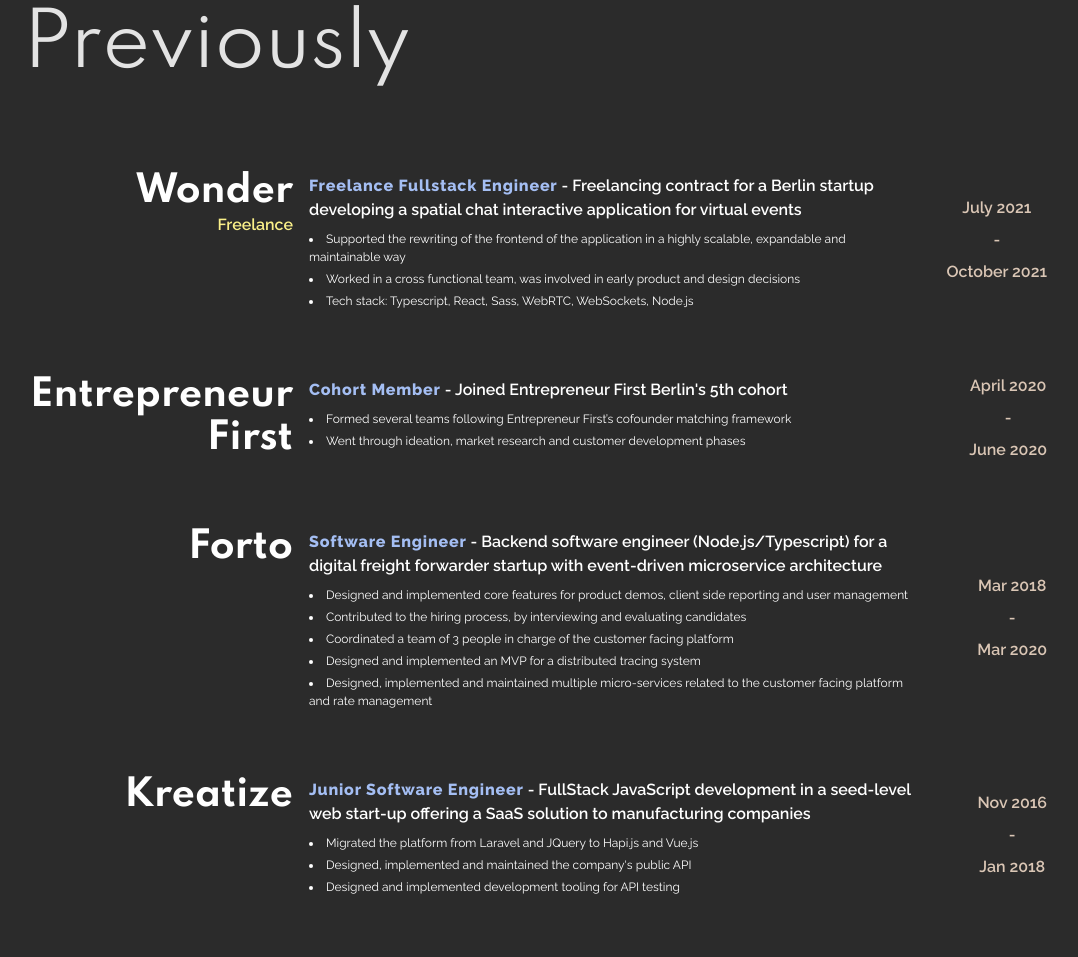
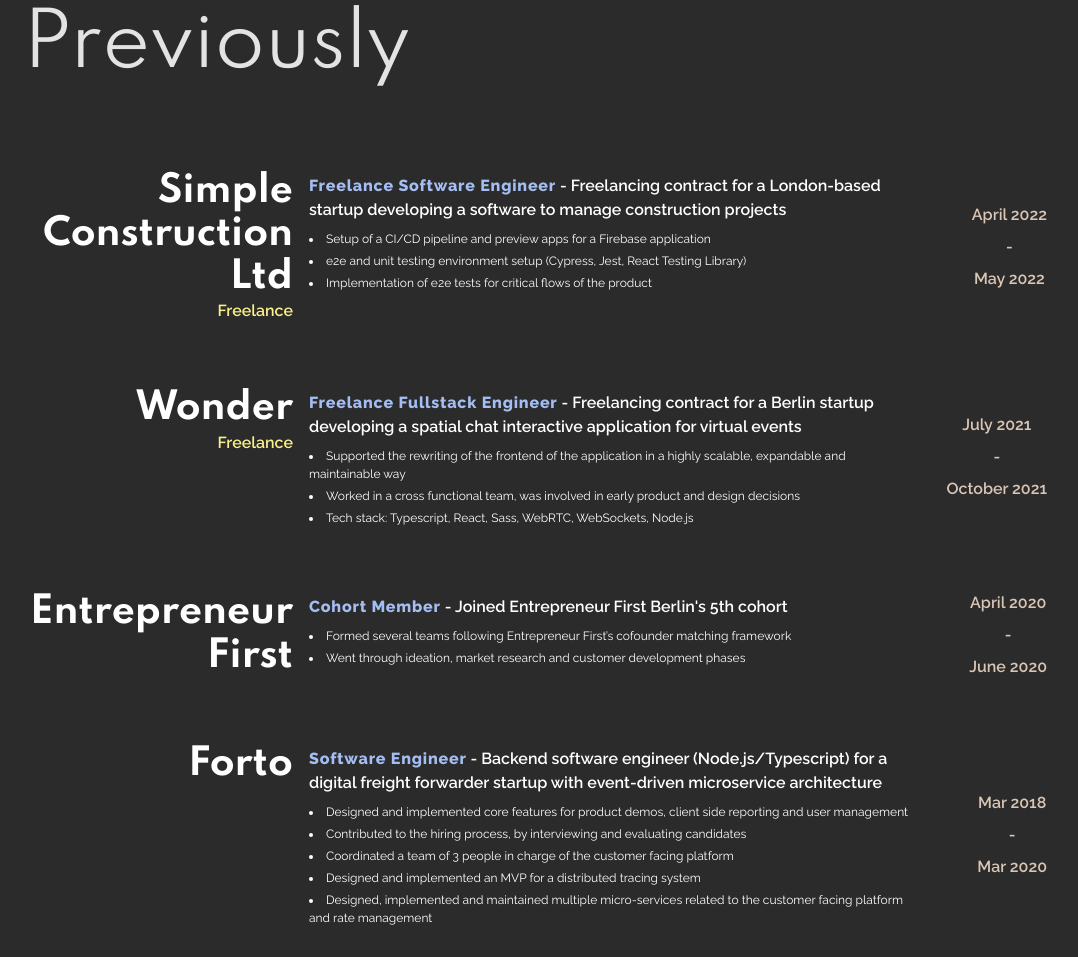
Before and after one commit to Layvier/personal_website, a Gatsby site: page / in a window 1280 px wide. Shown: the part 2913-3870 px from the top of the page, without its empty margins (105-1183 px from the left). Built offline with nearby package versions, Linux system fonts and the light colour scheme; Gatsby itself is replaced by a stand-in of ours.

Commit message:
add simple construction exp

```diff
--- a/package.json
+++ b/package.json
@@ -42,8 +42,8 @@
   "license": "0BSD",
   "scripts": {
     "build": "gatsby build",
-    "dev": "gatsby develop",
-    "develop": "gatsby develop",
+    "dev": "gatsby develop -p 8001",
+    "develop": "gatsby develop -p 8001",
     "format": "prettier --write \"**/*.{js,jsx,ts,tsx,json,md}\"",
     "start": "npm run develop",
     "serve": "gatsby serve",
--- a/src/components/sections/WorkExperienceSection.tsx
+++ b/src/components/sections/WorkExperienceSection.tsx
@@ -23,6 +23,20 @@
 }
 
 const workExperiences: WorkExperience[] = [
+  {
+    companyName: "Simple Construction Ltd",
+    url: "https://www.simpleconstruction.tech/",
+    freelance: true,
+    jobTitle: "Freelance Software Engineer",
+    description:
+      "Freelancing contract for a London-based startup developing a software to manage construction projects",
+    bulletPoints: [
+      "Setup of a CI/CD pipeline and preview apps for a Firebase application",
+      "e2e and unit testing environment setup (Cypress, Jest, React Testing Library)",
+      "Implementation of e2e tests for critical flows of the product",
+    ],
+    dates: ["April 2022", "May 2022"],
+  },
   {
     companyName: "Wonder",
     url: "https://wonder.me/",
```
